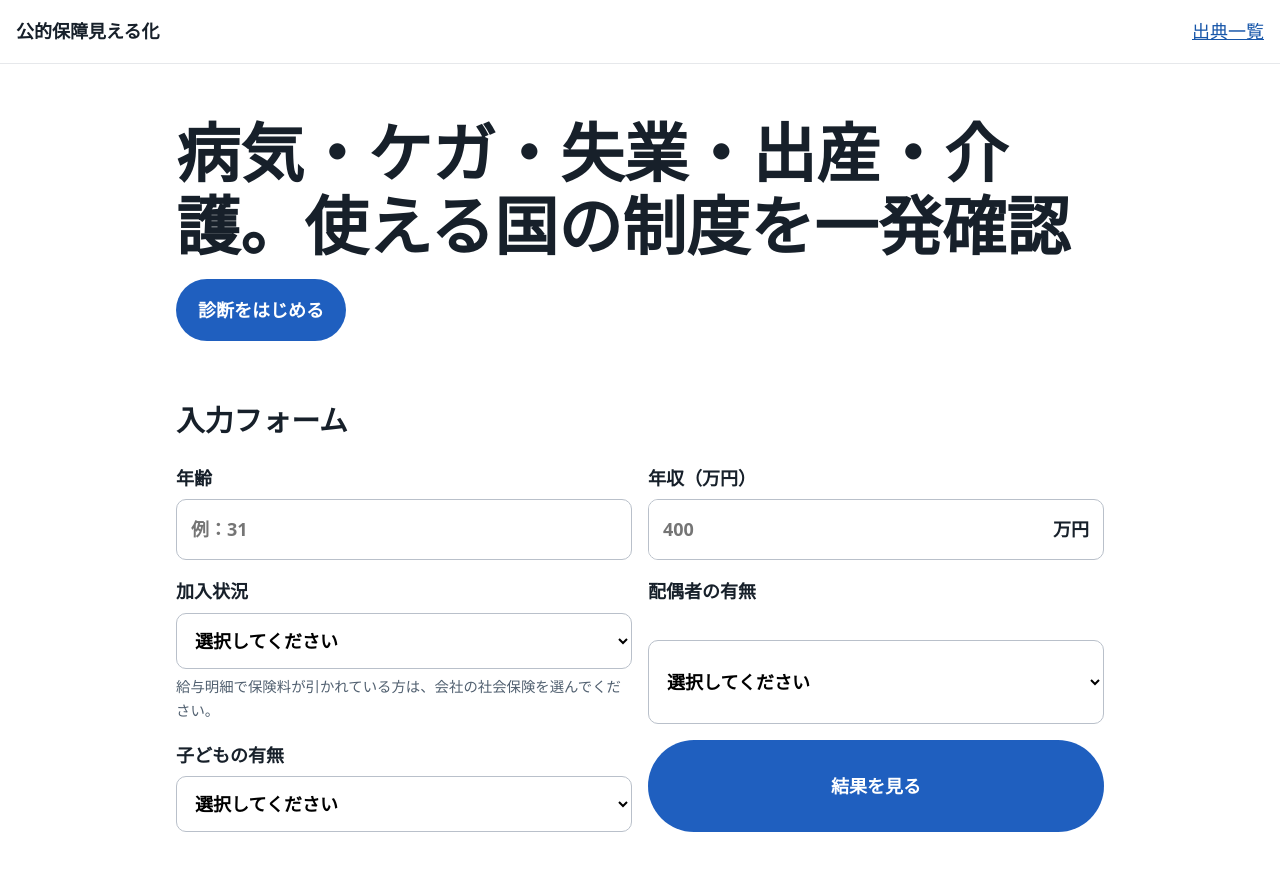
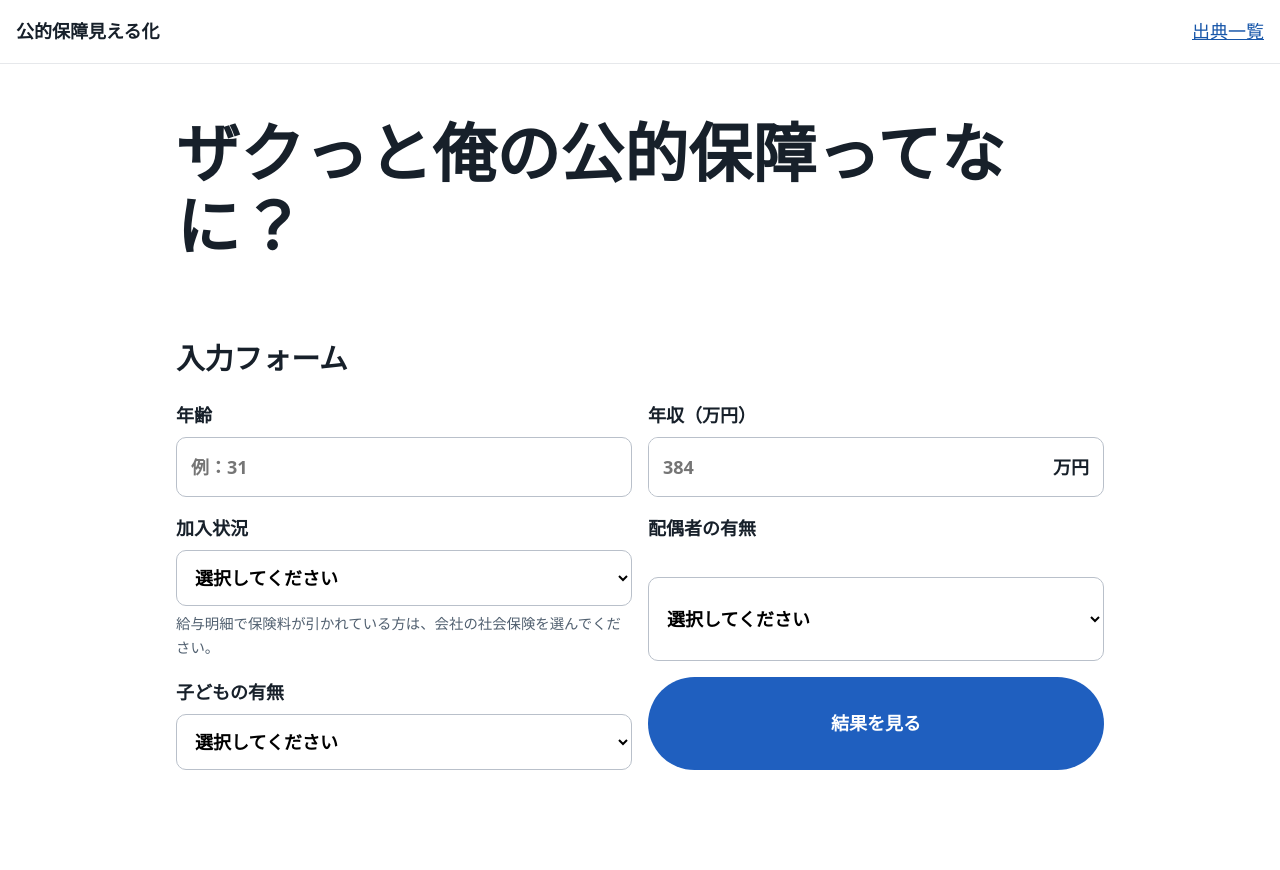
Before and after one commit to dokechi/kouteki-hosho, a Next.js app: page / in a window 1280 px wide. Shown: the top 870 px of the page. Built offline with nearby package versions, Linux system fonts and the light colour scheme.

Commit message:
Adjust hero copy and income placeholder

```diff
--- a/src/app/InputForm.tsx
+++ b/src/app/InputForm.tsx
@@ -129,7 +129,7 @@ export function InputForm() {
     <>
       <form className="formGrid" onSubmit={submitForm} noValidate>
         <label>年齢<input type="number" min="0" placeholder="例：31" value={input.age} onChange={(e) => updateNumber("age")(e.target.value)} /></label>
-        <label>年収（万円）<span className="inputWithUnit"><input type="number" min="0" step="10" placeholder="400" value={input.annualIncome} onChange={(e) => updateNumber("annualIncome")(e.target.value)} /><span className="unitText">万円</span></span></label>
+        <label>年収（万円）<span className="inputWithUnit"><input type="number" min="0" step="10" placeholder="384" value={input.annualIncome} onChange={(e) => updateNumber("annualIncome")(e.target.value)} /><span className="unitText">万円</span></span></label>
         <label>加入状況<select value={input.insuranceStatus} onChange={(e) => setInput({ ...input, insuranceStatus: e.target.value as FormInput["insuranceStatus"] })}>
           <option value="">選択してください</option>
           <option value="employee">会社の社会保険に入っている</option>
--- a/src/app/page.tsx
+++ b/src/app/page.tsx
@@ -1,12 +1,10 @@
-import Link from "next/link";
 import { InputForm } from "./InputForm";
 
 export default function Home() {
   return (
     <>
       <section className="hero">
-        <h1>病気・ケガ・失業・出産・介護。使える国の制度を一発確認</h1>
-        <Link className="button" href="#diagnosis">診断をはじめる</Link>
+        <h1>ザクっと俺の公的保障ってなに？</h1>
       </section>
       <section id="diagnosis">
         <h2>入力フォーム</h2>
```
